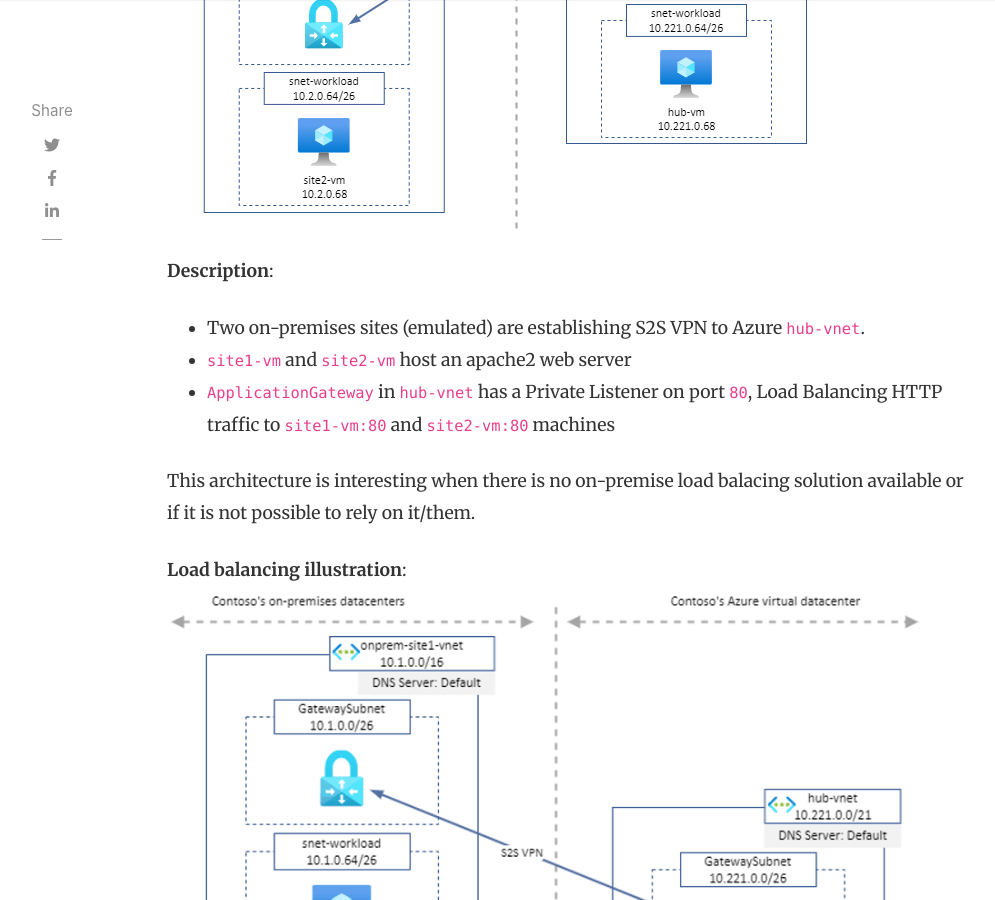
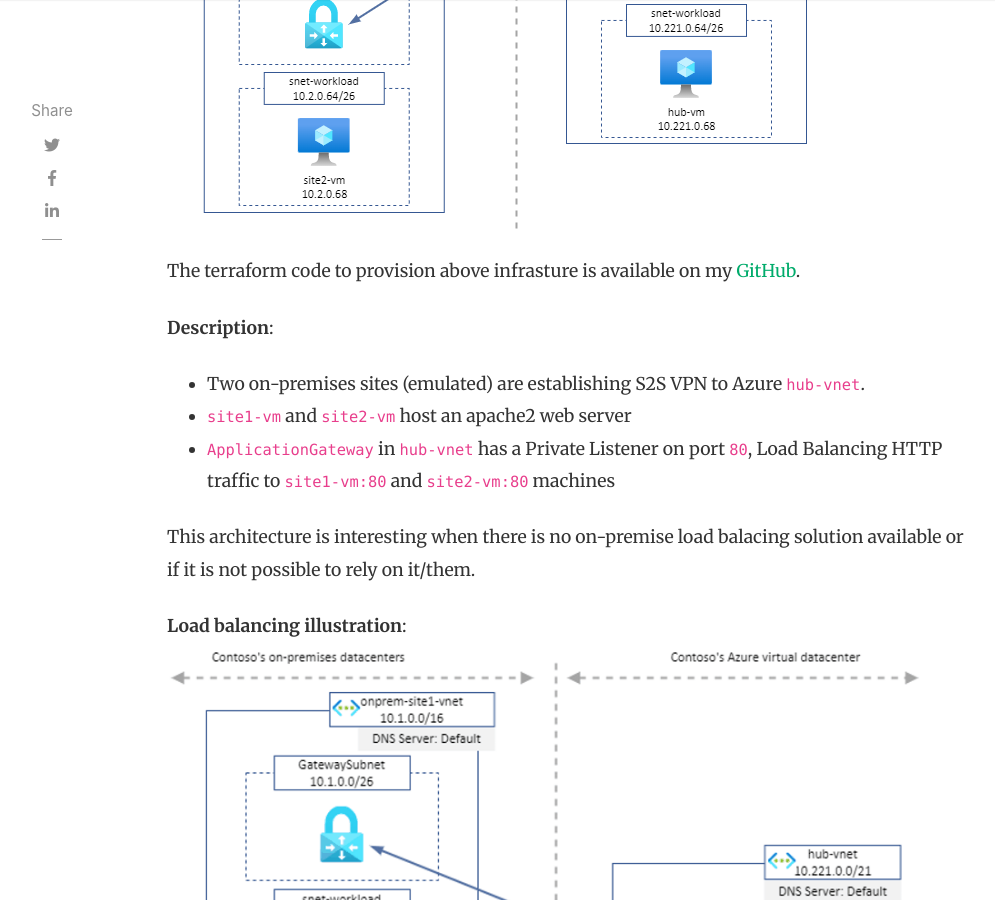
Before and after one commit to davidsntg/dawlysd.github.com, a Jekyll site: the page built from _posts/2022-10-18-expose-onpremise-applications-with-application-gateway.md, in a window 1280 px wide and 900 px high, scrolled down 1773 px. Shown: the whole window, without its empty margins (118-1113 px from the left). Built offline with Jekyll 4.4.1, drawn with Linux system fonts in a browser that asks for light colours; nearby versions of some CDN libraries; comment, search, counter and statistics services are not loaded.

Commit message:
github repo added

```diff
--- a/_posts/2022-10-18-expose-onpremise-applications-with-application-gateway.md
+++ b/_posts/2022-10-18-expose-onpremise-applications-with-application-gateway.md
@@ -16,6 +16,8 @@ The intent of this article is to explain how to achieve that, but also detail ho
 **Architecture**:
 
   ![ag-lb-onprem]({{ site.baseurl }}/assets/images/ag-lb-onprem-1.png)
+
+The terraform code to provision above infrasture is available on my [GitHub](https://github.com/dawlysd/lab-ag-onpremiseapplications).
 
 **Description**:
 * Two on-premises sites (emulated) are establishing S2S VPN to Azure `hub-vnet`.
```
